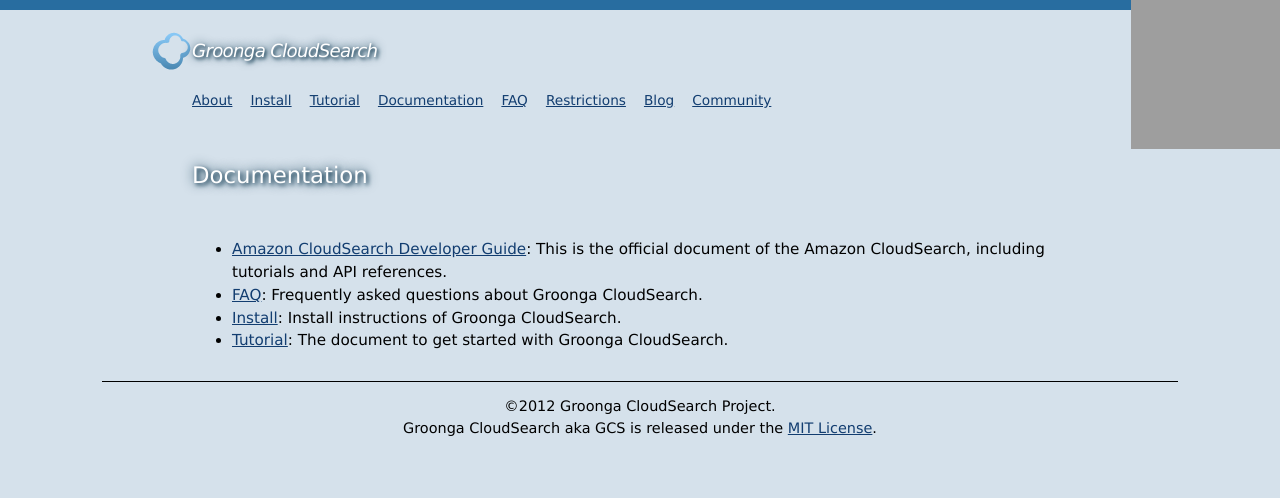
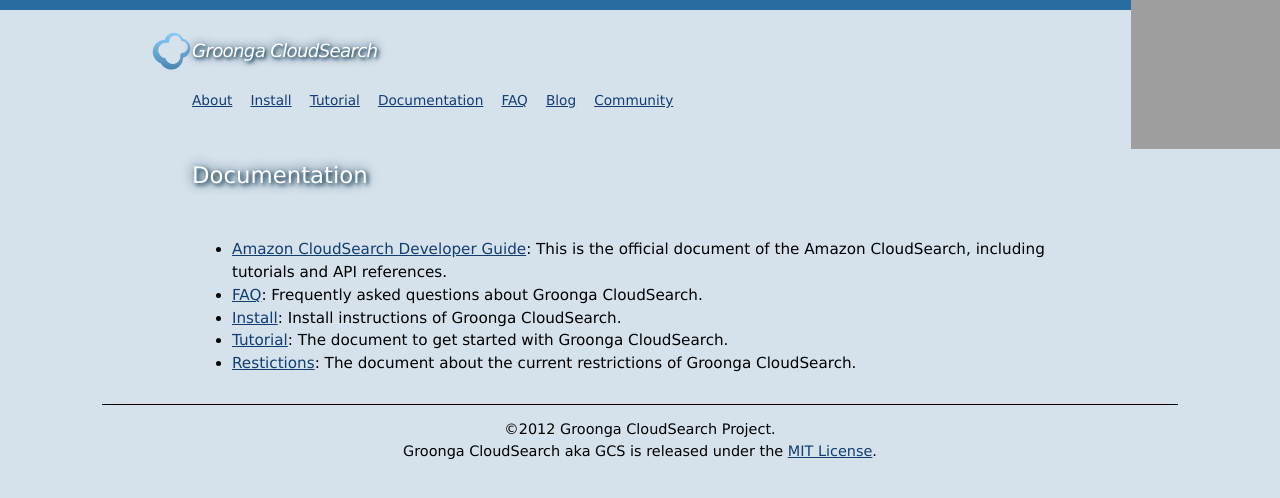
Before and after one commit to groonga/gcs.groonga.org, a Jekyll site: the page built from docs/index.md, in a window 1280 px wide. Shown: the top 498 px of the page. Built offline with Jekyll 4.4.1, drawn with Linux system fonts in a browser that asks for light colours; grey boxes are pictures that could not be loaded.

Commit message:
Put restriction's link under the document page
as it is detailed

```diff
--- a/_layouts/default.html
+++ b/_layouts/default.html
@@ -20,7 +20,6 @@
         <li><a href="/tutorial/">Tutorial</a></li>
         <li><a href="/docs/">Documentation</a></li>
         <li><a href="/faq/">FAQ</a></li>
-        <li><a href="/restrictions/">Restrictions</a></li>
         <li><a href="/blog/">Blog</a></li>
         <li><a href="/community/">Community</a></li>
       </ul>
--- a/docs/index.md
+++ b/docs/index.md
@@ -12,3 +12,5 @@
    Install instructions of Groonga CloudSearch.
  * [Tutorial](/tutorial):
    The document to get started with Groonga CloudSearch.
+ * [Restictions](/restrictions):
+   The document about the current restrictions of Groonga CloudSearch.
```
